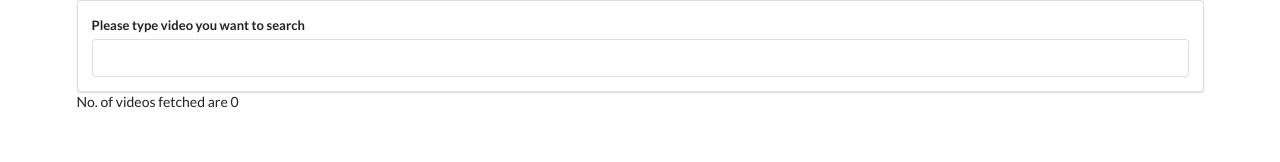
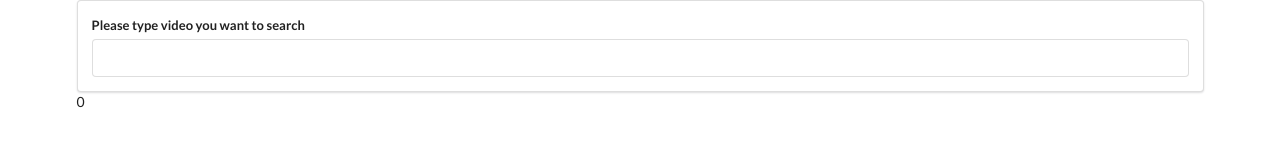
Before and after one commit to amit-sahani/video-gallery, a React (Create React App) app: page / in a window 1280 px wide. Shown: the top 162 px of the page. Built offline with nearby package versions, Linux system fonts and the light colour scheme.

Commit message:
added VideoList component and passed videos from App to VideoList using props and state

```diff
--- a/src/components/App.js
+++ b/src/components/App.js
@@ -1,7 +1,8 @@
 import React from 'react';
 import SearchBar from './SearchBar';
 import youtube from '../apis/youtube';
-
+import VideoList from './VideoList';
+import VideosList from './VideoList';
 
 
 class App extends React.Component {
@@ -26,10 +27,14 @@
 
 
     render(){
-        return (<div className="ui container">
-                    <SearchBar onSubmitForm={this.getVideoList}/>
-                    No. of videos fetched are {this.state.videos.length}
-                </div>
+        return (<>
+                    <div className="ui container">
+                        <SearchBar onSubmitForm={this.getVideoList}/>
+                    </div>
+                    <div className="ui container">
+                        <VideosList videos={this.state.videos}/>
+                    </div>
+                </>
             )
             }
 }
--- /dev/null
+++ b/src/components/VideoList.js
@@ -0,0 +1,10 @@
+import React from 'react';
+
+const VideosList = props => {
+
+    return (
+        <div>{props.videos.length}</div>
+    );
+}
+
+export default VideosList;
```
